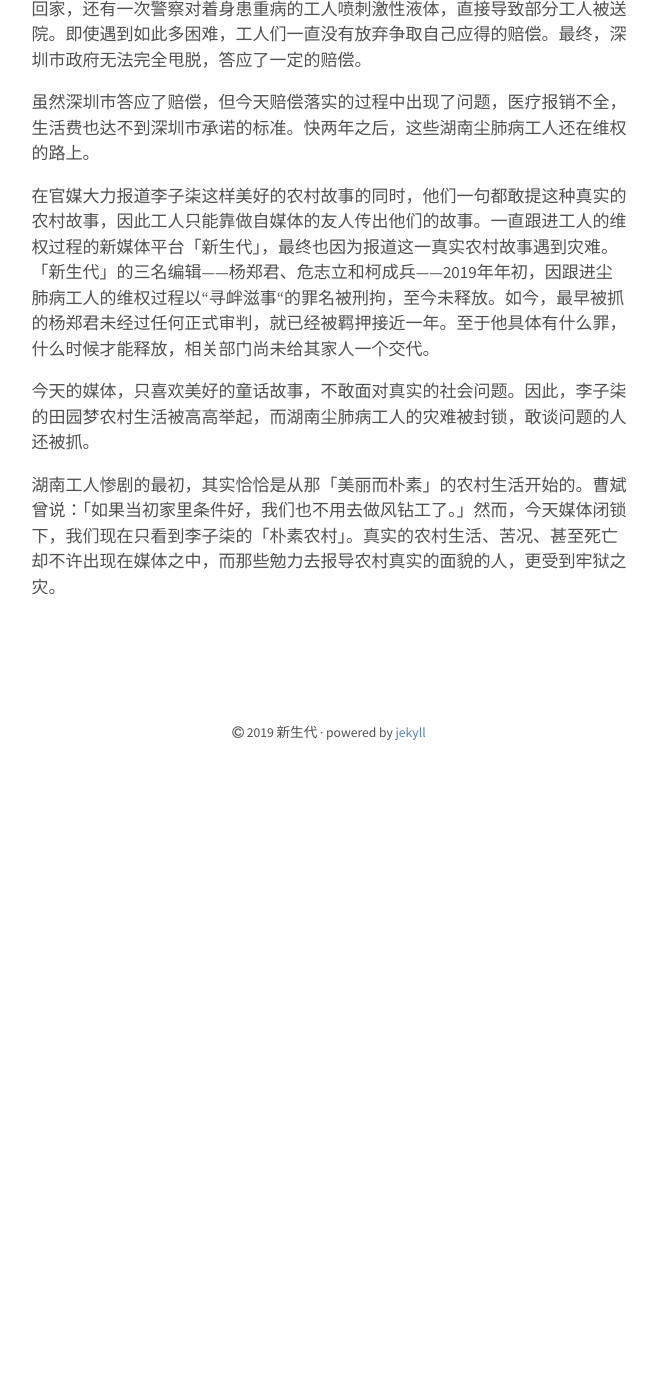
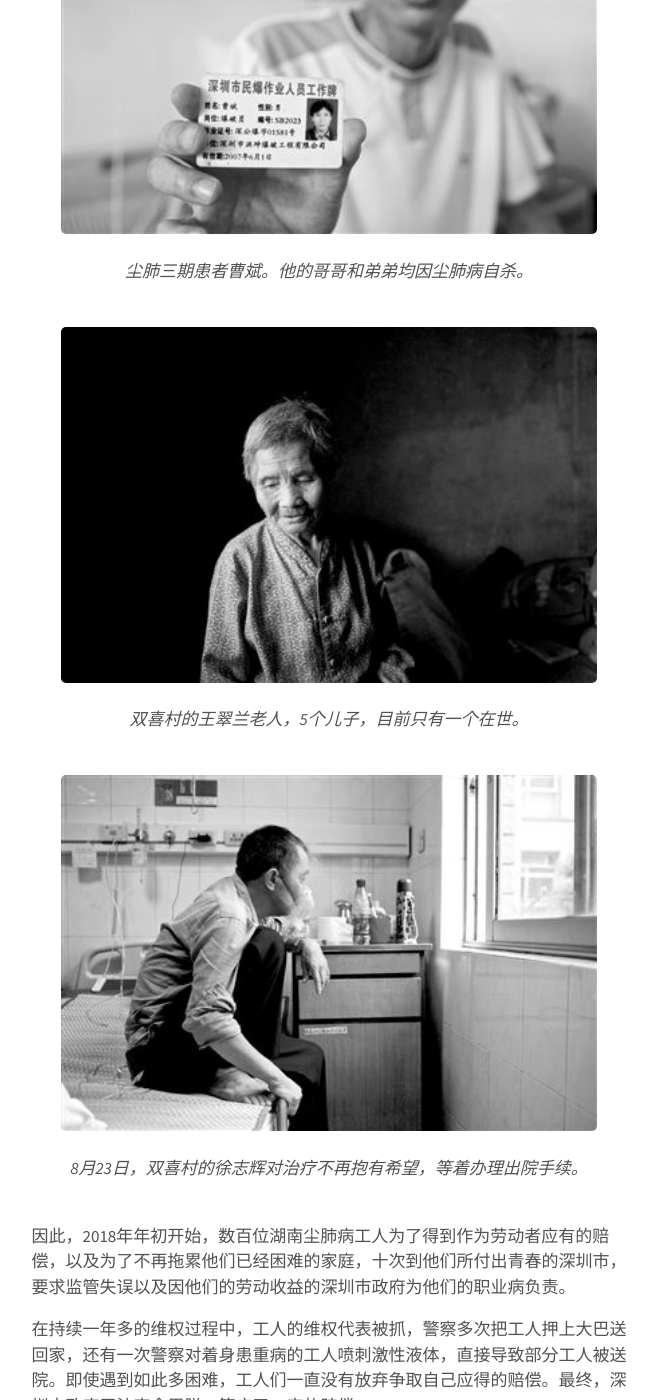
Before and after one commit to xsdai3/xsdai3.github.io, a Jekyll site: the page built from _posts/2019-12-27-李子柒的虚构农村，和一个真实的农村故事…….md, in a window 1280 px wide and 1400 px high, scrolled down 2203 px. Shown: the whole window, without its empty margins (311-968 px from the left). Built offline with Jekyll 4.4.1, drawn with Linux system fonts in a browser that asks for light colours; our own code applies the rules of GitHub Pages for plain Markdown files; before the commit the page ends 2982 px from its top, so only the background shows below that.

Commit message:
Update 2019-12-27-李子柒的虚构农村，和一个真实的农村故事…….md

```diff
--- a/_posts/2019-12-27-李子柒的虚构农村，和一个真实的农村故事…….md
+++ b/_posts/2019-12-27-李子柒的虚构农村，和一个真实的农村故事…….md
@@ -26,12 +26,20 @@ excerpt_separator: <!--more-->
 
 患病的湖南农民工，有的因得病最终自杀，有的因为昂贵的医疗费负债累累，而他们曾经帮助家人脱贫的梦想就这样破碎。作为劳动者，湖南的尘肺病工人本应可以享有工伤保险，但因为建筑业至今很不规范，层层承包，缺乏劳动合同，不为工人买社保，工人有些十多年在深圳劳动也仍然缺乏劳动关系证明，无法按照正常法律途径申请工伤赔偿。
 
+<div style="text-align:center"><img src="/images/LZZ1.jpeg" width="90%"><br><em>尘肺三期患者曹斌。他的哥哥和弟弟均因尘肺病自杀。</em></div><br>
+
+<div style="text-align:center"><img src="/images/LZZ2.jpeg" width="90%"><br><em>双喜村的王翠兰老人，5个儿子，目前只有一个在世。</em></div><br>
+
+<div style="text-align:center"><img src="/images/LZZ3.jpeg" width="90%"><br><em>8月23日，双喜村的徐志辉对治疗不再抱有希望，等着办理出院手续。</em></div><br>
+
 因此，2018年年初开始，数百位湖南尘肺病工人为了得到作为劳动者应有的赔偿，以及为了不再拖累他们已经困难的家庭，十次到他们所付出青春的深圳市，要求监管失误以及因他们的劳动收益的深圳市政府为他们的职业病负责。
 
 在持续一年多的维权过程中，工人的维权代表被抓，警察多次把工人押上大巴送回家，还有一次警察对着身患重病的工人喷刺激性液体，直接导致部分工人被送院。即使遇到如此多困难，工人们一直没有放弃争取自己应得的赔偿。最终，深圳市政府无法完全甩脱，答应了一定的赔偿。
 
 虽然深圳市答应了赔偿，但今天赔偿落实的过程中出现了问题，医疗报销不全，生活费也达不到深圳市承诺的标准。快两年之后，这些湖南尘肺病工人还在维权的路上。
 
+<div style="text-align:center"><img src="/images/LZZ4.JPG" width="90%"></div>
+
 在官媒大力报道李子柒这样美好的农村故事的同时，他们一句都敢提这种真实的农村故事，因此工人只能靠做自媒体的友人传出他们的故事。一直跟进工人的维权过程的新媒体平台「新生代」，最终也因为报道这一真实农村故事遇到灾难。「新生代」的三名编辑——杨郑君、危志立和柯成兵——2019年年初，因跟进尘肺病工人的维权过程以“寻衅滋事“的罪名被刑拘，至今未释放。如今，最早被抓的杨郑君未经过任何正式审判，就已经被羁押接近一年。至于他具体有什么罪，什么时候才能释放，相关部门尚未给其家人一个交代。
 
 今天的媒体，只喜欢美好的童话故事，不敢面对真实的社会问题。因此，李子柒的田园梦农村生活被高高举起，而湖南尘肺病工人的灾难被封锁，敢谈问题的人还被抓。
```
